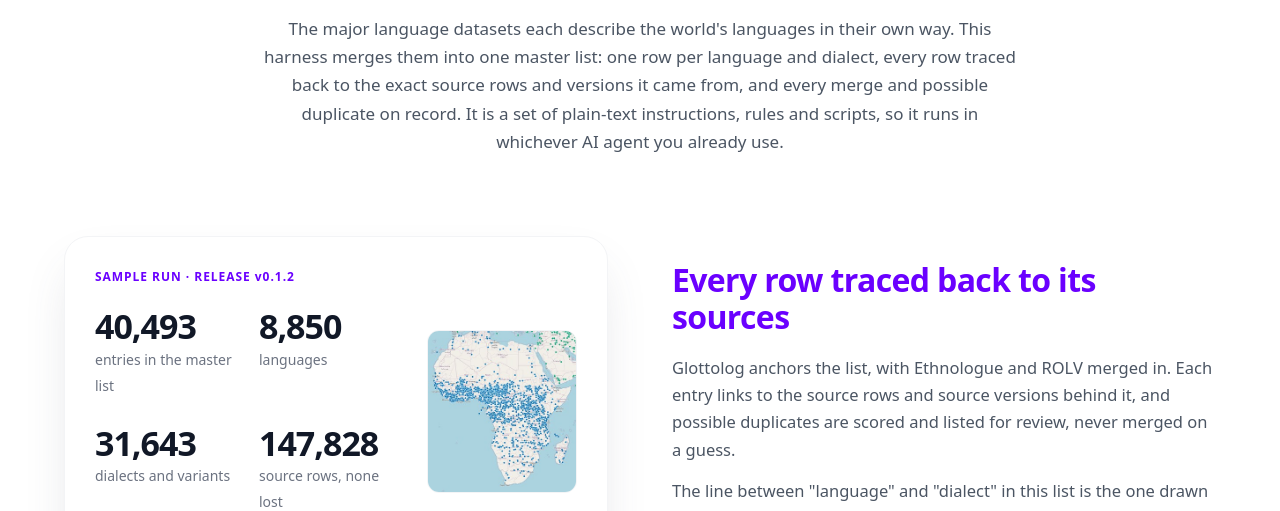
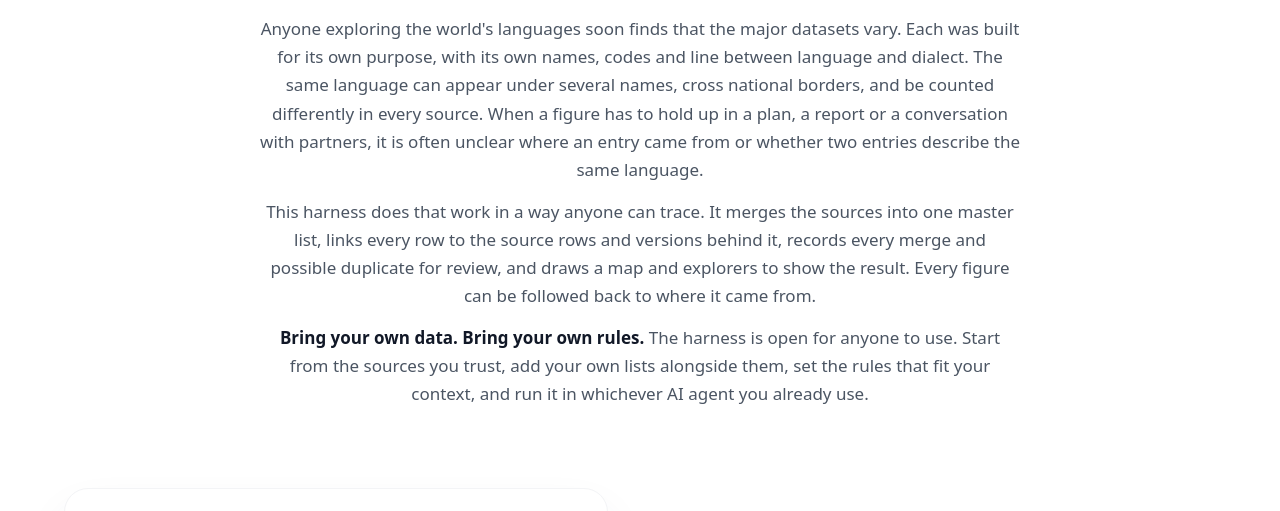
Before and after one commit to lang-rsx/OLC-site, a plain HTML site: page index.html in a window 1280 px wide. Shown: the part 658-1169 px from the top of the page. Drawn offline with Linux system fonts and the light colour scheme.

Commit message:
Rewrite About around the problem it solves
Co-Authored-By: Claude Opus 5.5 <noreply@anthropic.com>

```diff
--- a/index.html
+++ b/index.html
@@ -76,6 +76,8 @@ nav { display: flex; align-items: center; justify-content: space-between; paddin
 .about { max-width: 760px; margin: 0 auto; padding: 40px 0 24px; text-align: center; }
 .about h2 { color: var(--head); font-size: clamp(28px, 3.4vw, 36px); letter-spacing: -.02em; margin: 0 0 18px; }
 .about p { margin: 0; font-size: 17px; }
+.about p + p { margin-top: 14px; }
+.about strong { color: var(--head); font-weight: 600; }
 
 /* numbers card */
 .card { background: var(--card); border: 1px solid var(--line); border-radius: 24px; box-shadow: var(--shadow); padding: 30px; }
@@ -152,7 +154,9 @@ footer a:hover { color: var(--primary); }
 
   <section class="about" id="about">
     <h2>About</h2>
-      <p>The major language datasets each describe the world's languages in their own way. This harness merges them into one master list: one row per language and dialect, every row traced back to the exact source rows and versions it came from, and every merge and possible duplicate on record. It is a set of plain-text instructions, rules and scripts, so it runs in whichever AI agent you already use.</p>
+      <p>Anyone exploring the world's languages soon finds that the major datasets vary. Each was built for its own purpose, with its own names, codes and line between language and dialect. The same language can appear under several names, cross national borders, and be counted differently in every source. When a figure has to hold up in a plan, a report or a conversation with partners, it is often unclear where an entry came from or whether two entries describe the same language.</p>
+      <p>This harness does that work in a way anyone can trace. It merges the sources into one master list, links every row to the source rows and versions behind it, records every merge and possible duplicate for review, and draws a map and explorers to show the result. Every figure can be followed back to where it came from.</p>
+      <p><strong>Bring your own data. Bring your own rules.</strong> The harness is open for anyone to use. Start from the sources you trust, add your own lists alongside them, set the rules that fit your context, and run it in whichever AI agent you already use.</p>
   </section>
 
   <section class="row flip">
```
